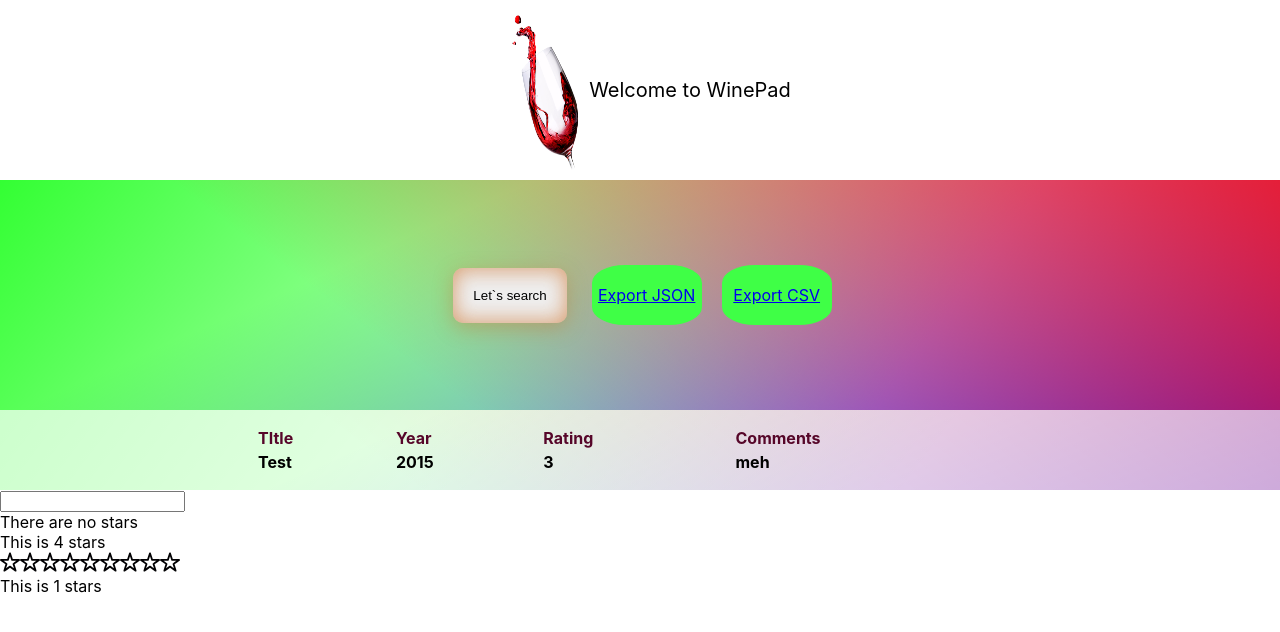
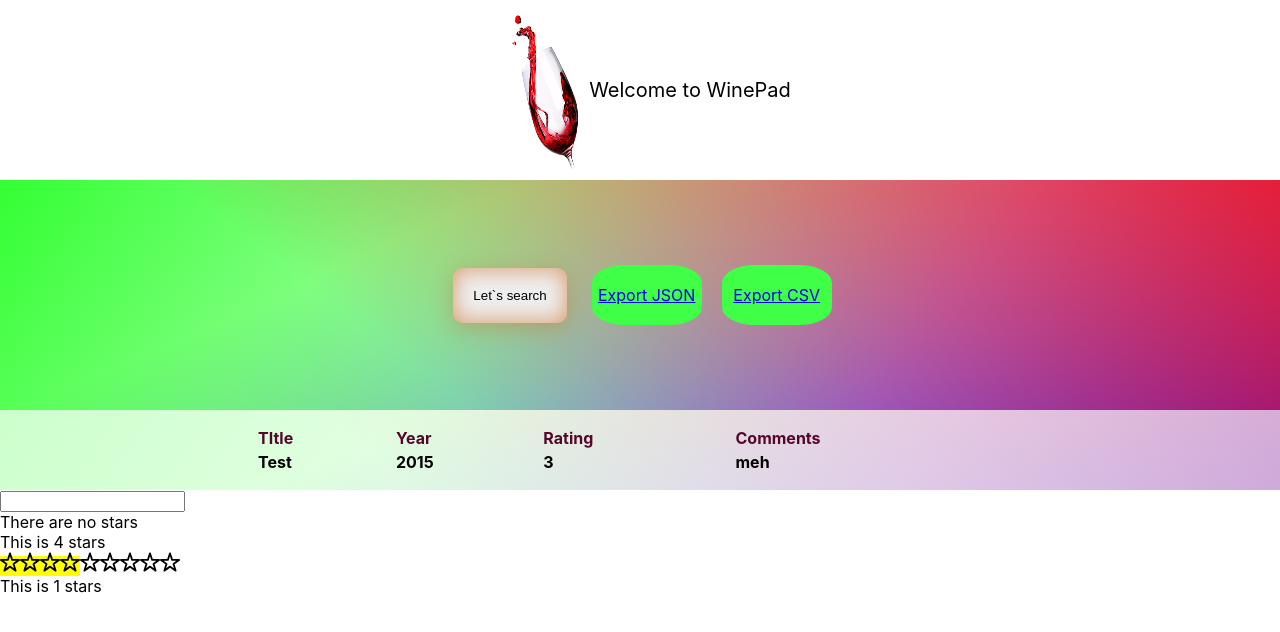
Before and after one commit to 21VladwebX/React-reviews, a React (Create React App) app: page / in a window 1280 px wide. Shown: the top 632 px of the page. Built offline with nearby package versions, Linux system fonts and the light colour scheme.

Commit message:
Rating is done, but star is not beautiful

```diff
--- a/src/components/Form/comp/Rating/Rating.css
+++ b/src/components/Form/comp/Rating/Rating.css
@@ -2,7 +2,6 @@
   max-width: 800px;
   width: 50%;
 }
-
 .Rating img{
   width: 20px;
   height: 20px;
--- a/src/components/Form/comp/Rating/Rating.js
+++ b/src/components/Form/comp/Rating/Rating.js
@@ -53,7 +53,7 @@
     for(let i = 1; i < this.props.max; i++){
       stars.push(
         <span
-          className={i <= this.props.tmpRating
+          className={i <= this.state.tmpRating
                       ? 'RatingOn'
                       : null}
           key={i}
```
